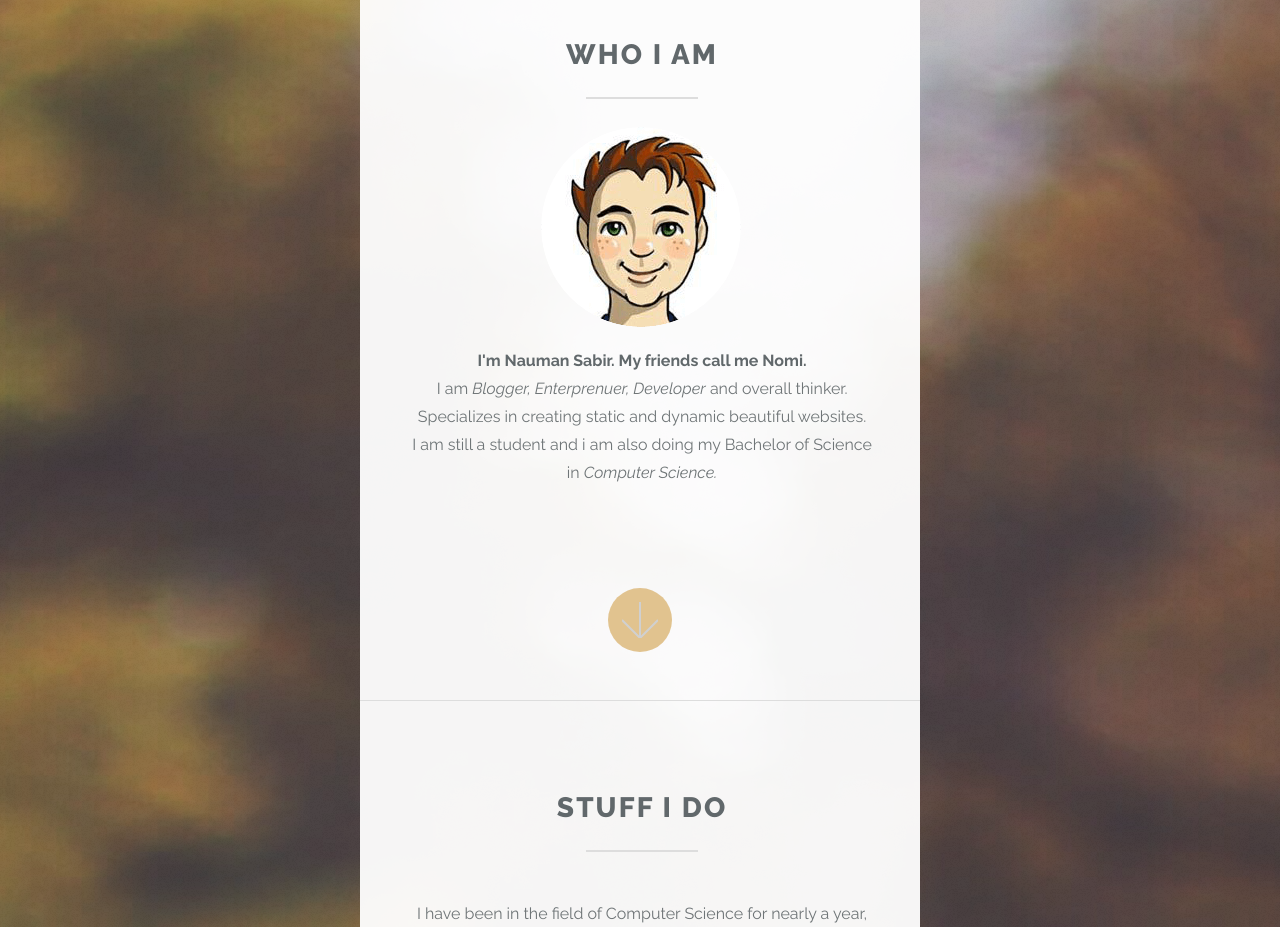
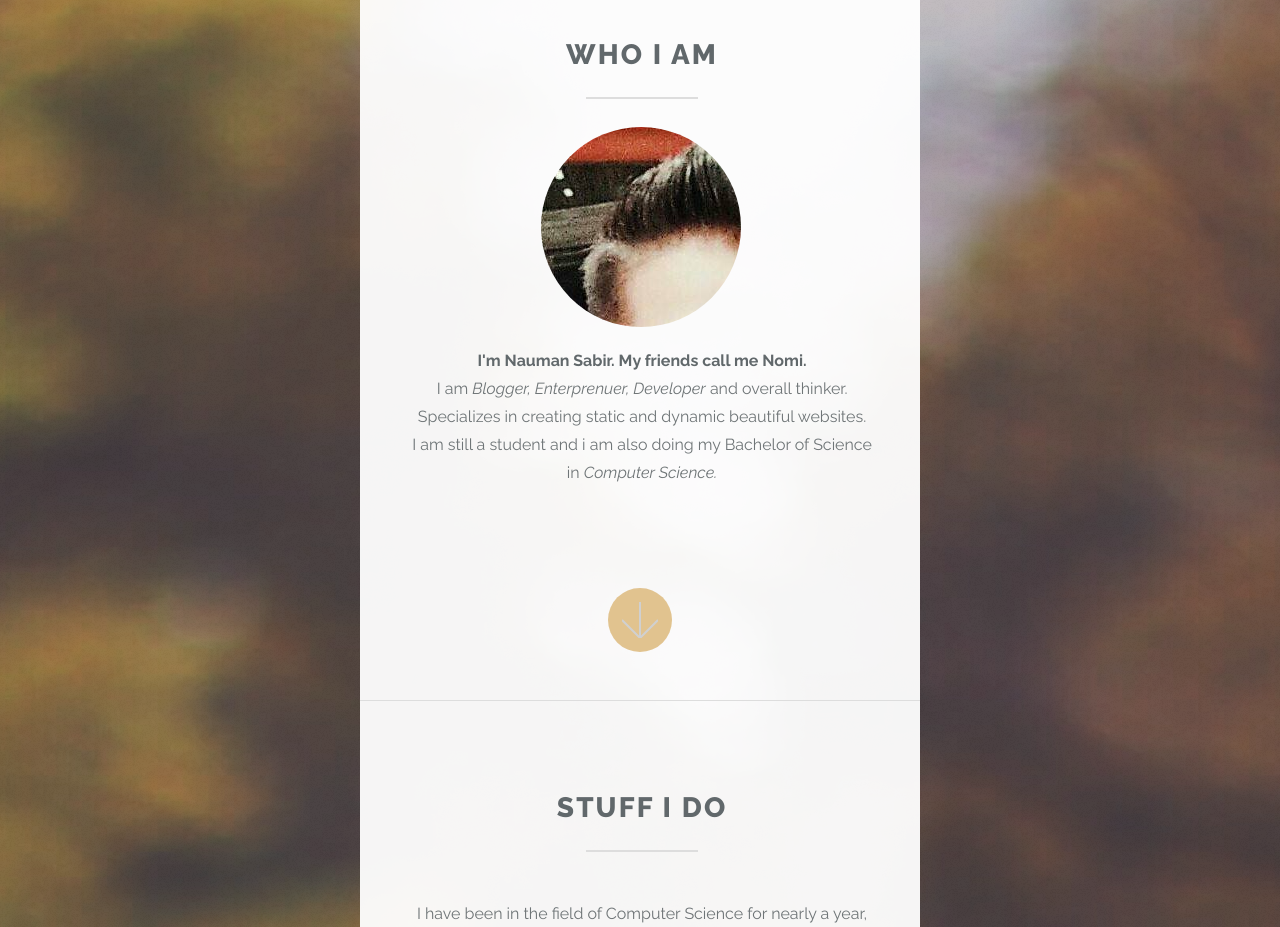
Before and after one commit to Nau4man/NauMaan, a plain HTML site: page index.html in a window 1280 px wide. Shown: the part 900-1827 px from the top of the page. Drawn offline with Linux system fonts and the light colour scheme.

Commit message:
Update main.css

```diff
--- a/css/main.css
+++ b/css/main.css
@@ -2628,7 +2628,7 @@
             border-radius: 50%;
             background-size: cover;
             background-position: center;
-            background:url(../img/aboutMe.png);
+            background:url(../img/nomi.jpg);
             width: 200px;
             height: 200px;
             margin-left: 134px;
```
